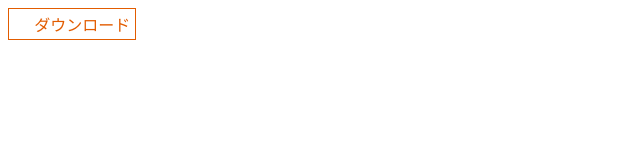
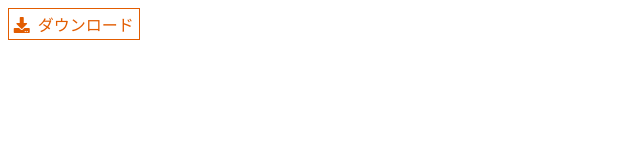
Before and after one commit to shuntagami/css-design-guide, a plain HTML site: page Chapter5/5-4-precss.html in a window 1280 px wide. Shown: the full height of the page, 0-640 px from the left. Drawn offline with Linux system fonts and the light colour scheme.

Commit message:
finish Chapter5

```diff
--- a/Chapter5/5-4-precss.html
+++ b/Chapter5/5-4-precss.html
@@ -1,7 +1,9 @@
 <a class="el_beforeIconBtn el_beforeIconBtn__download" href="#">ダウンロード</a>
 <link rel="stylesheet" href="icon-btn-css-precss.css">
+<link rel="stylesheet" href="https://use.fontawesome.com/releases/v5.8.1/css/all.css">
 <style>
-.el_beforeIconBtn.el_beforeIconBtn__download::before {
-  content: '\f019';
-}
+  /* ::before擬似要素を使用したアイコン */
+  .el_beforeIconBtn.el_beforeIconBtn__download::before {
+    content: '\f019';
+  }
 </style>
--- a/Chapter5/icon-btn-css-precss.css
+++ b/Chapter5/icon-btn-css-precss.css
@@ -1,11 +1,12 @@
 .el_beforeIconBtn {
   position: relative;
   display: inline-block;
-  padding: .2em .3em;
+  /* フォントサイズが変わる可能性のあるモジュールは余白を相対値で実装すると変更に強くなる */
+  padding: 0.2em 0.3em;
   border: 1px solid currentColor;
   color: #e25c00;
   text-decoration: none;
-  transition: .25s;
+  transition: 0.25s;
 }
 
 .el_beforeIconBtn:focus,
@@ -16,7 +17,7 @@
 
 .el_beforeIconBtn::before {
   display: inline-block;
-  margin-right: .5em;
-  font-family: 'Font Awesome 5 Free';
+  margin-right: 0.5em;
+  font-family: "Font Awesome 5 Free";
   font-weight: 900;
 }
```
Also changed, not shown: Chapter5/5-3-round-precss.html (+19 -15 lines), Chapter5/5-4-bem.html (+4 -3 lines), Chapter5/5-5-precss.html (+9 -1 lines), Chapter5/5-6-precss.html (+3 -7 lines), Chapter5/5-7-bem.html (+10 -6 lines), Chapter5/5-7-precss.html (+17 -10 lines).
